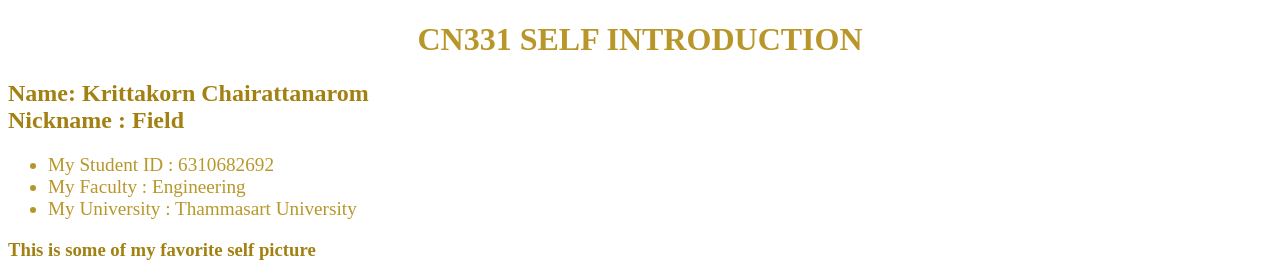
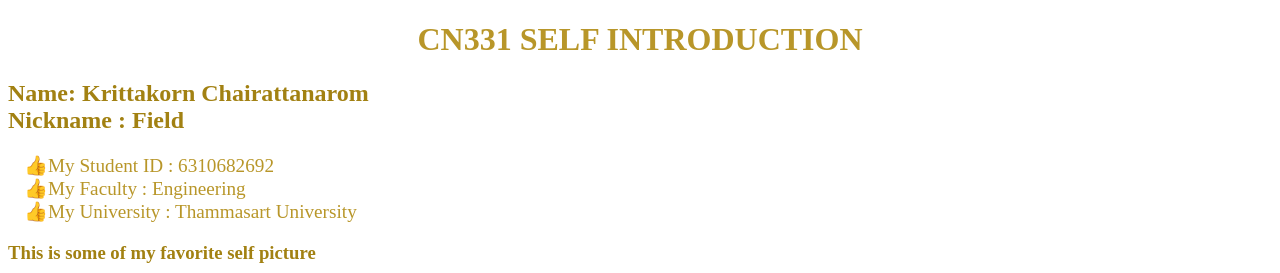
Before and after one commit to 6310682692/6310682692.github.io, a plain HTML site: page index.html in a window 1280 px wide. Shown: the top 273 px of the page. Drawn offline with Linux system fonts and the light colour scheme.

Commit message:
Change UL

```diff
--- a/index.html
+++ b/index.html
@@ -18,6 +18,7 @@
         ul{
             font-size: larger;
             color: #b89629;
+            list-style-type: "\1F44D";
         }
         h4 {
             font-size: x-large;
```
